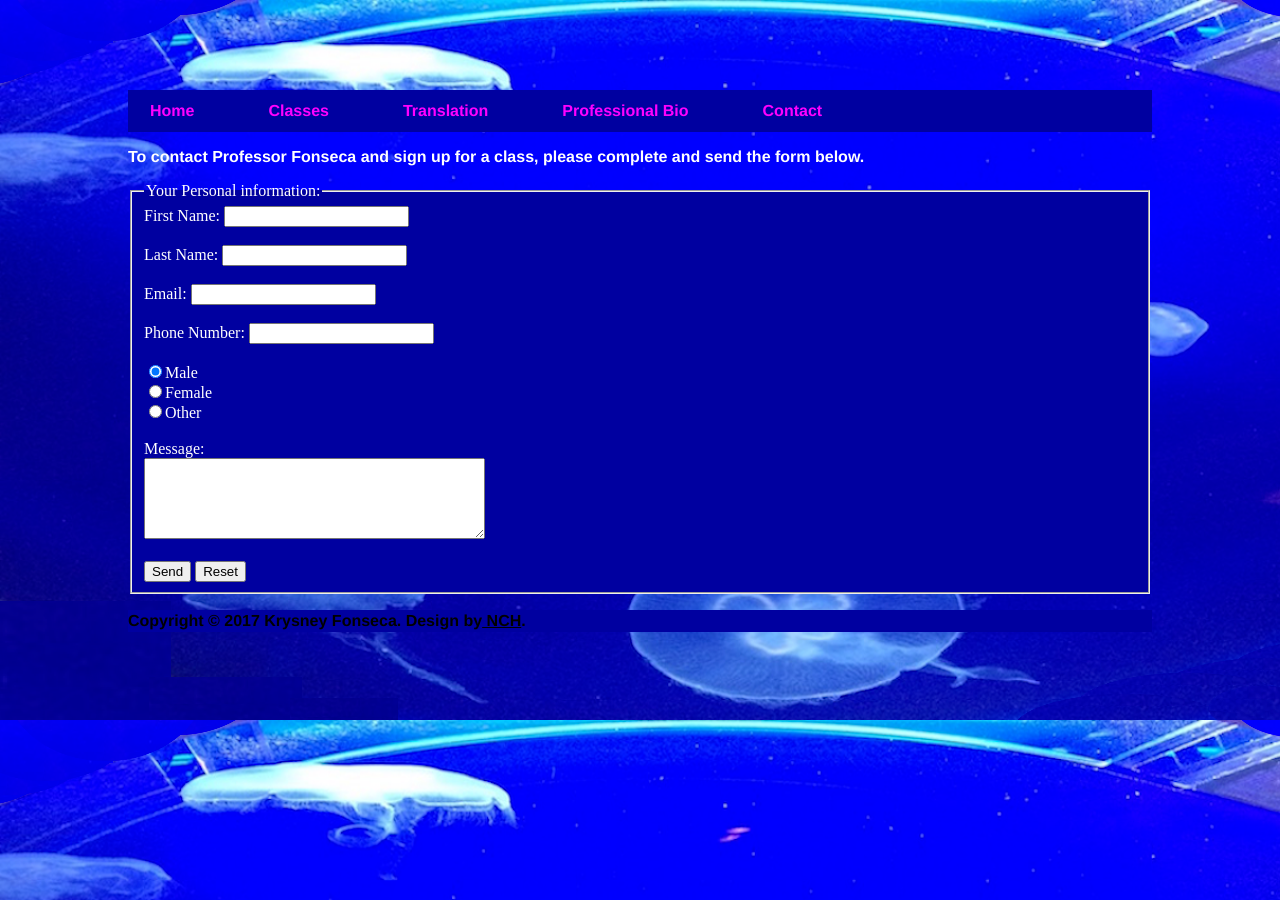
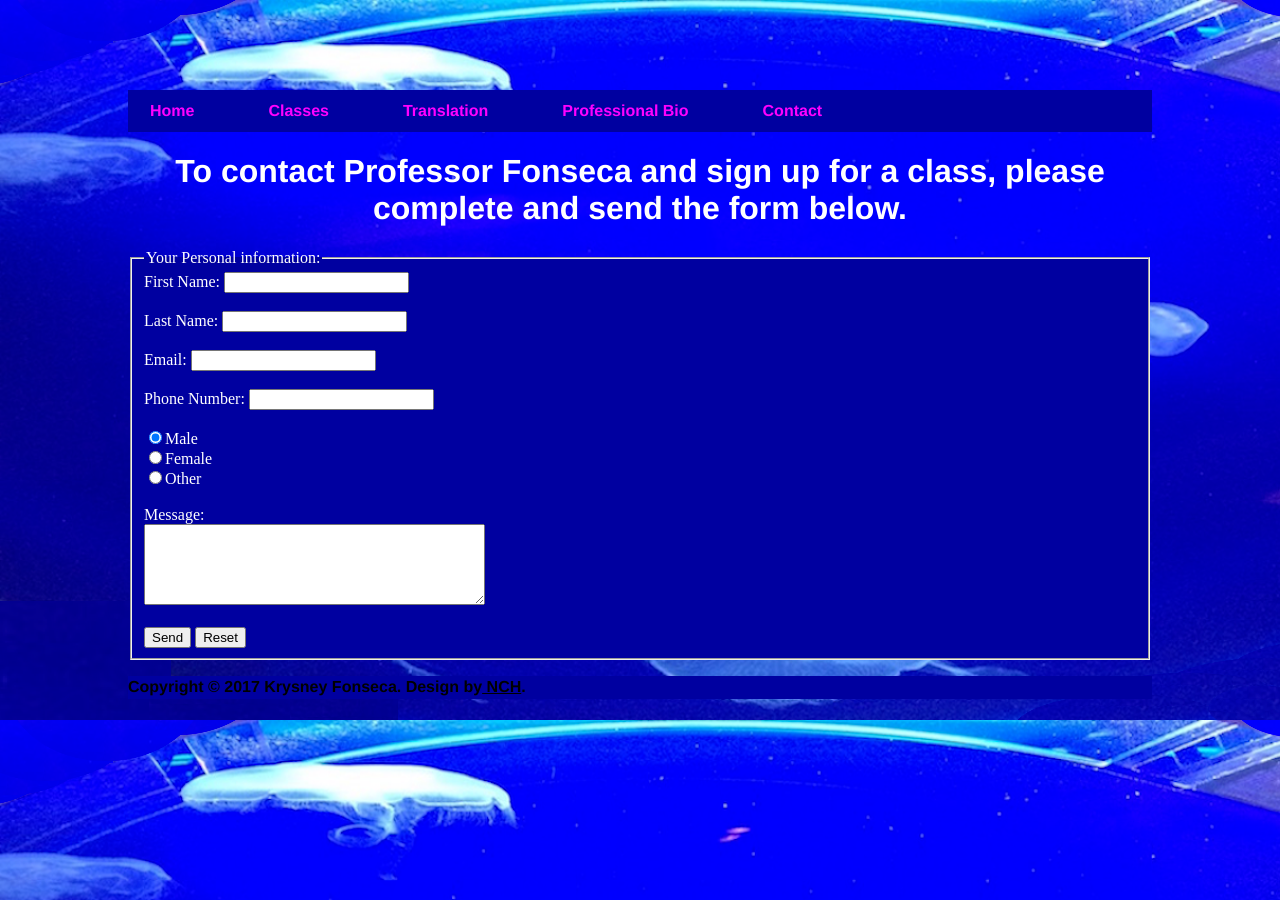
Before and after one commit to english-um-a-um/english-um-a-um.github.io, a Jekyll site: the page built from contact/index.html, in a window 1280 px wide. Built offline with Jekyll 4.4.1, drawn with Linux system fonts in a browser that asks for light colours.

```diff
--- a/contact/index.html
+++ b/contact/index.html
@@ -2,7 +2,7 @@
 layout: default
 title: English Um-a-Um - Contact
 ---
-<h3>To contact Professor Fonseca and sign up for a class, please complete and send the form below. </h3>
+<h1>To contact Professor Fonseca and sign up for a class, please complete and send the form below. </h1>
 			<form action="https://script.google.com/macros/s/AKfycbylCT6o0fdozLf7yNJV2kuEuVBHa5NZmPNfh0BLYCNuug_Z6VZz/exec" id="contactform" name="contactform" method="POST">
 			<fieldset>
 				<legend>Your Personal information:</legend>
```
